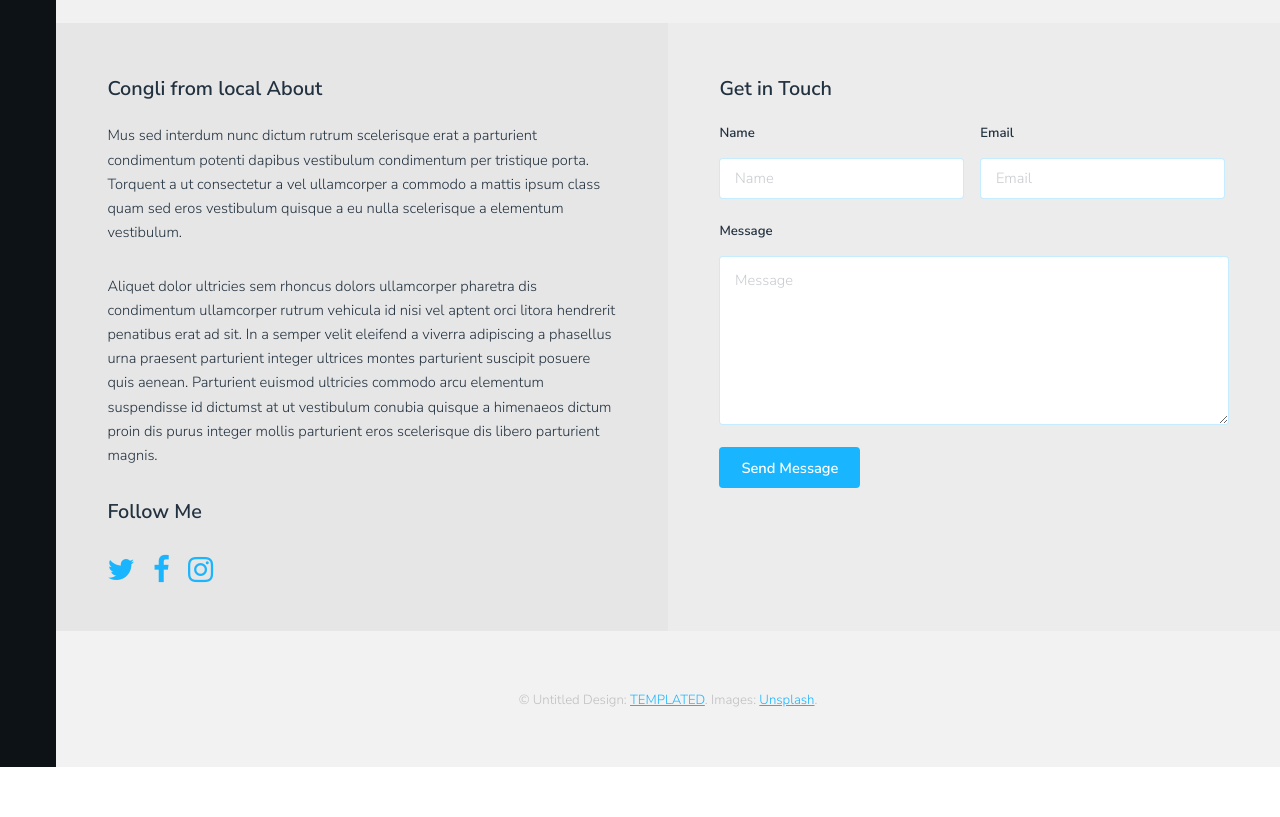
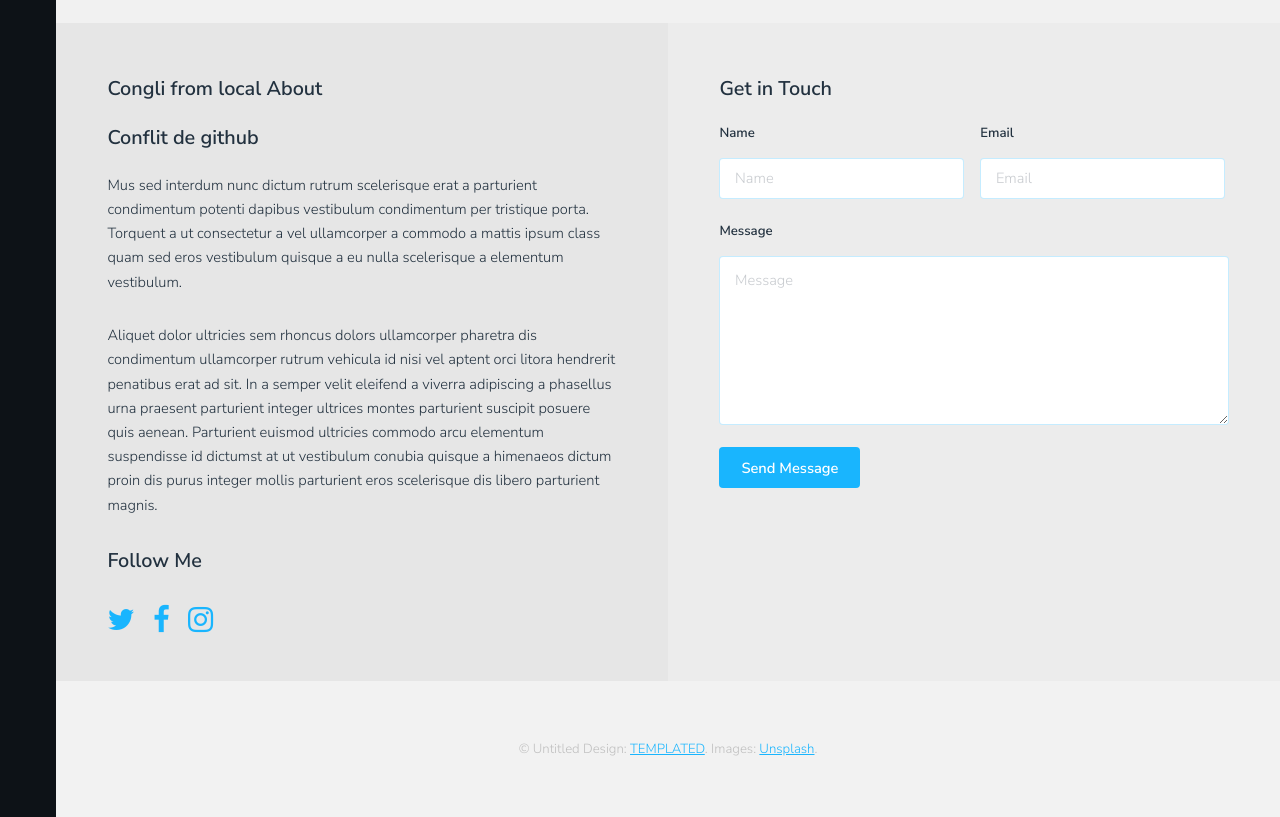
Before and after one commit to nadiaOC/projetGit, a plain HTML site: page index.html in a window 1280 px wide. Shown: the part 1420-2237 px from the top of the page. Before the commit the page ends 2187 px from the top, so only its background shows below. Drawn offline with Linux system fonts and the light colour scheme.

Commit message:
conflit from git hub

```diff
--- a/index.html
+++ b/index.html
@@ -83,7 +83,7 @@
 								<div class="social column">
 
 									<h3>Congli from local About </h3>
-
+<h3>Conflit de github </h3>
 
 
 									<p>Mus sed interdum nunc dictum rutrum scelerisque erat a parturient condimentum potenti dapibus vestibulum condimentum per tristique porta. Torquent a ut consectetur a vel ullamcorper a commodo a mattis ipsum class quam sed eros vestibulum quisque a eu nulla scelerisque a elementum vestibulum.</p>
```
